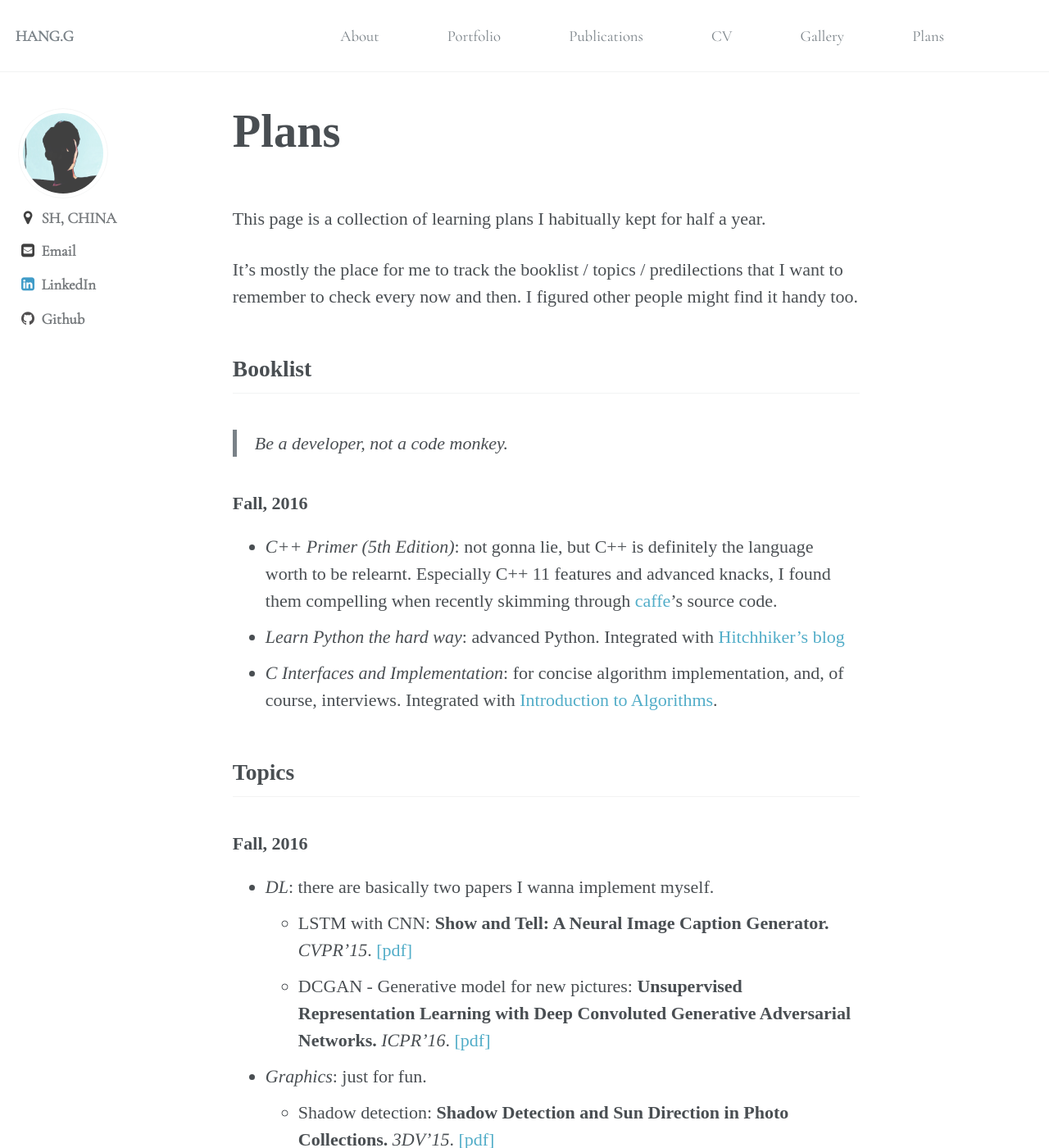
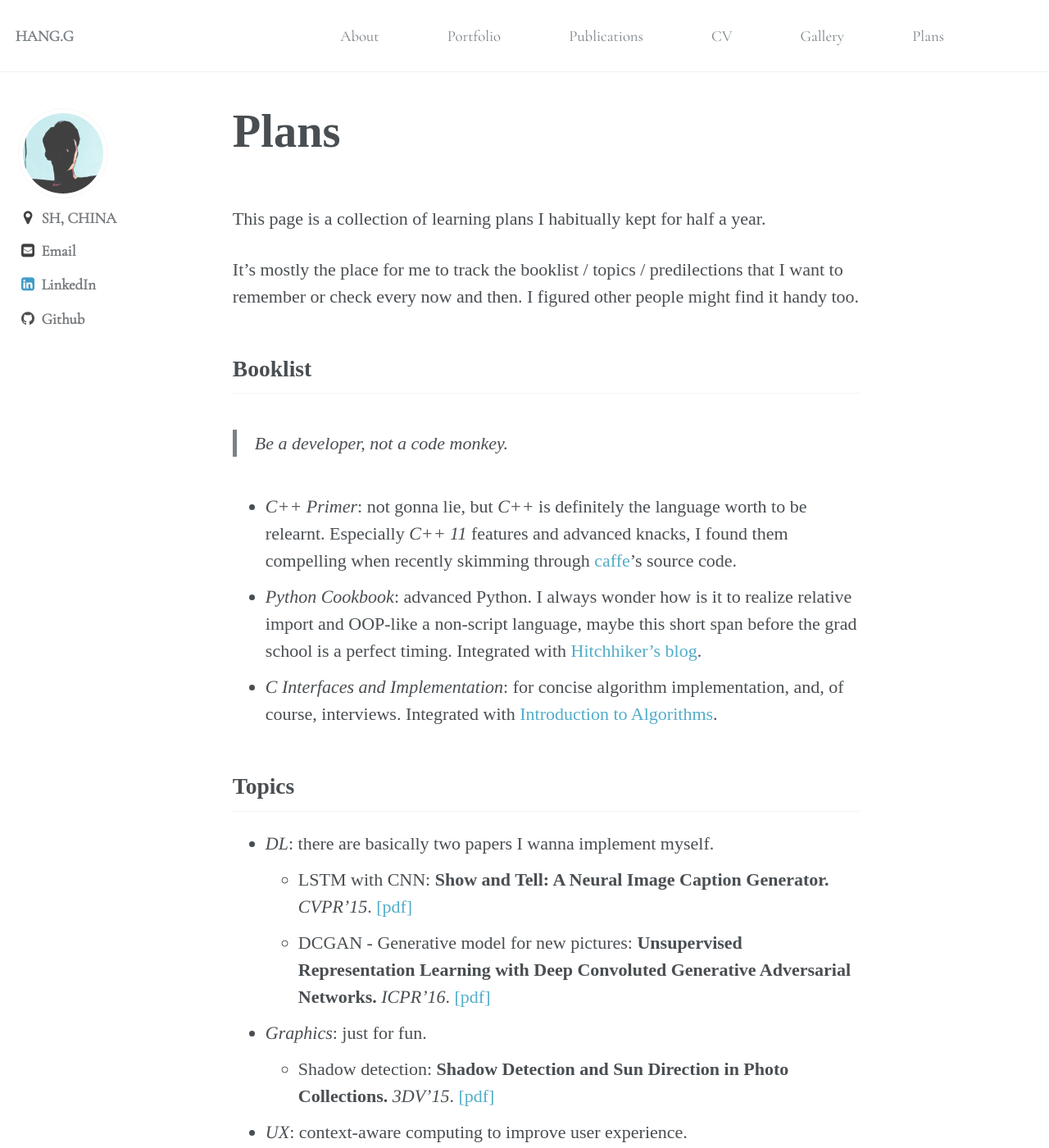
Before and after one commit to weizhixiang-workspace/cullengao.github.io, a Jekyll site: the page built from _pages/plans.md, in a window 1280 px wide and 1400 px high. Shown: the whole window at 82% size. Built offline with Jekyll 4.4.1, drawn with Linux system fonts in a browser that asks for light colours; some web fonts are replaced.

Commit message:
Tiny changes

```diff
--- a/_config.yml
+++ b/_config.yml
@@ -4,8 +4,8 @@ title                    : "HANG.G"
 title_separator          : "-"
 name                     : "Hang GAO"
 #description              : "the description"
-url                      : "http://hangg.me"
-#url                      : "http://localhost:4000"
+#url                      : "http://hangg.me"
+url                      : "http://localhost:4000"
 baseurl                  : # the subpath of your site, e.g. "/blog"
 repository               : "cullengao/cullengao.github.io"
 teaser                   : # filename of teaser fallback teaser image placed in /images/, .e.g. "500x300.png"
--- a/_pages/plans.md
+++ b/_pages/plans.md
@@ -9,21 +9,16 @@ permalink: /plans/
 <br>
 This page is a collection of learning plans I habitually kept for half a year.
 
-It’s mostly the place for me to track the booklist / topics / predilections that I want to remember to check every now and then. I figured other people might find it handy too.
+It’s mostly the place for me to track the booklist / topics / predilections that I want to remember or check every now and then. I figured other people might find it handy too.
 
 ## Booklist
-
 > Be a developer, not a code monkey.
 
-### Fall, 2016
-
-+ *C++ Primer (5th Edition)*: not gonna lie, but C++ is definitely the language worth to be relearnt. Especially C++ 11 features and advanced knacks, I found them compelling when recently skimming through [caffe](https://github.com/BVLC/caffe)'s source code.
-+ *Learn Python the hard way*: advanced Python. Integrated with [Hitchhiker's blog](http://docs.python-guide.org/en/latest/)
++ *C++ Primer*: not gonna lie, but *C++* is definitely the language worth to be relearnt. Especially *C++ 11* features and advanced knacks, I found them compelling when recently skimming through [caffe](https://github.com/BVLC/caffe)'s source code.
++ *Python Cookbook*: advanced Python. I always wonder how is it to realize relative import and OOP-like a non-script language, maybe this short span before the grad school is a perfect timing. Integrated with [Hitchhiker's blog](http://docs.python-guide.org/en/latest/).
 + *C Interfaces and Implementation*: for concise algorithm implementation, and, of course, interviews. Integrated with [Introduction to Algorithms](https://mitpress.mit.edu/sites/default/files/titles/content/9780262033848_sch_0001.pdf).
 
 ## Topics
-
-### Fall, 2016
 + *DL*: there are basically two papers I wanna implement myself.
     - LSTM with CNN: **Show and Tell: A Neural Image Caption Generator.** *CVPR'15*. [[pdf]](https://arxiv.org/pdf/1411.4555.pdf)
     - DCGAN - Generative model for new pictures: **Unsupervised Representation Learning with Deep Convoluted Generative Adversarial Networks.** *ICPR'16*. [[pdf]](https://arxiv.org/pdf/1511.06434v2.pdf)
@@ -33,6 +28,5 @@ It’s mostly the place for me to track the booklist / topics / predilections th
     - Distributed database on smartphone's contexts: with Google Shanghai.
 
 ## Predilectinos
-
 + *Photography*: I finally set up my mind in shooting pro pictures, and just bought a *SONY DSC-RX100 M5*. Please keep tuning.
 + *Fingerstyle*: a little taste of heaven. Working on the piece of [Merry Christmas Mr. Lawrence](https://www.youtube.com/watch?v=aIUi86_Hscw).
```
Also changed, not shown: _pages/publications.md (+1 -1 lines).
